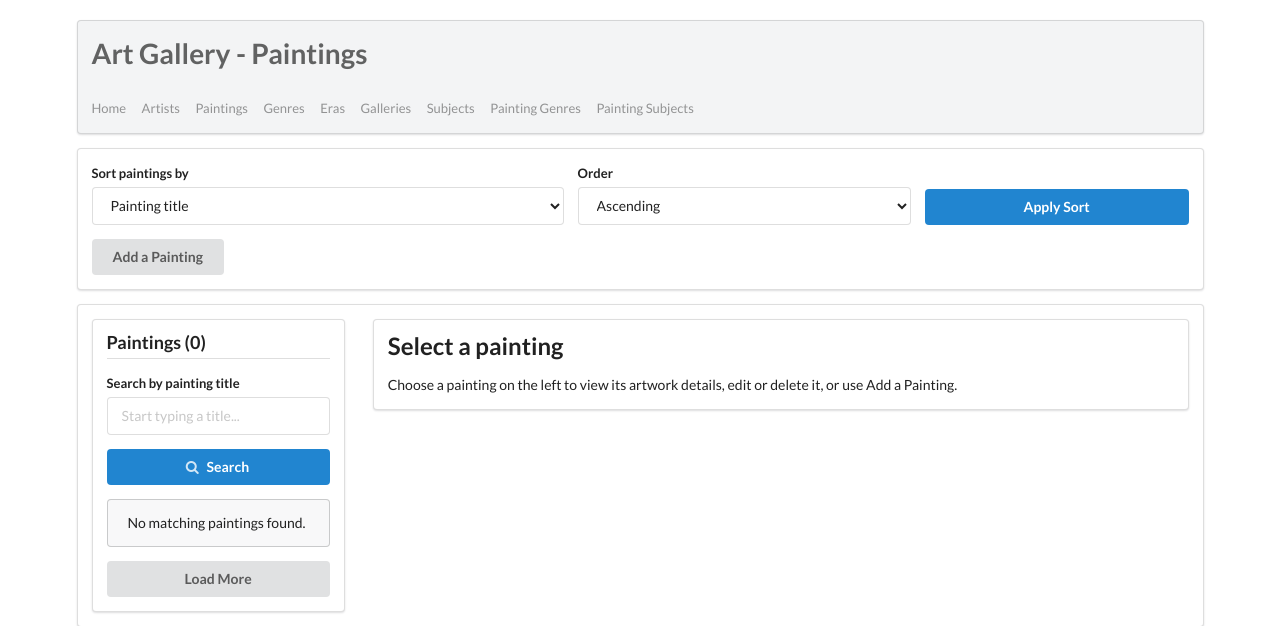
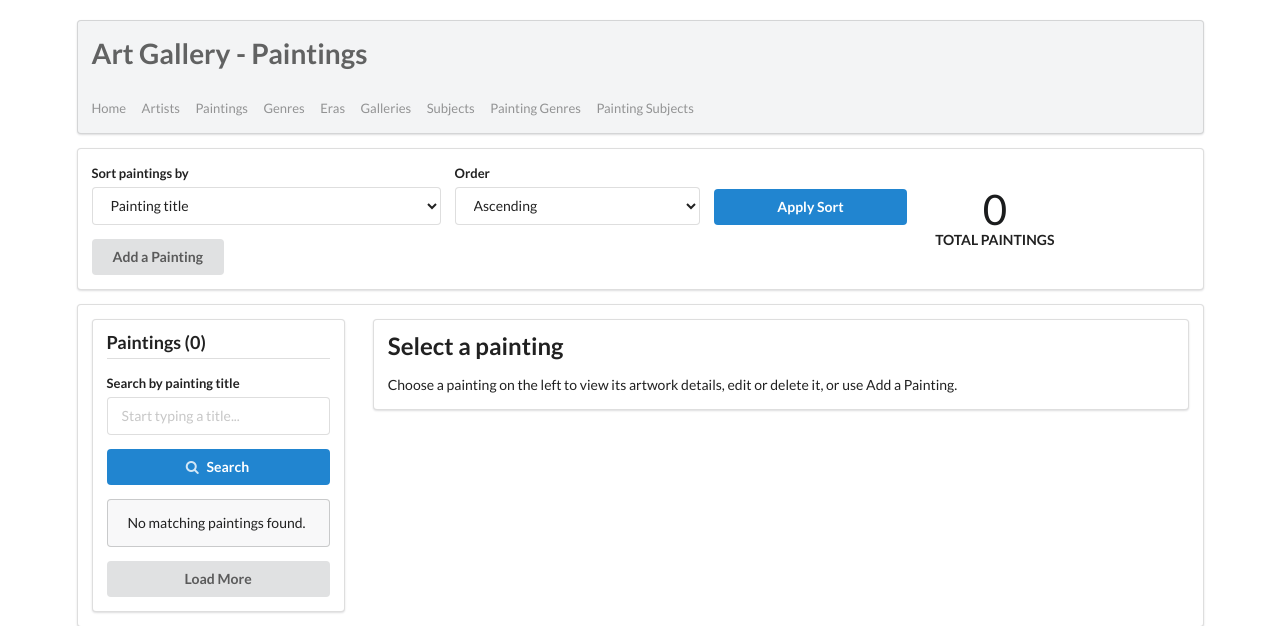
Before and after one commit to Hudhair/CS-4485.0W1-Project-Task1, a PHP site: page /paintings.php in a window 1280 px wide. Shown: the top 626 px of the page. Run offline with PHP 8.4, Linux system fonts and the light colour scheme; data that the repository does not hold is empty.

Commit message:
added total painting count, forgot in previous commit

```diff
--- a/paintings.php
+++ b/paintings.php
@@ -40,7 +40,7 @@ if ($search !== '') {
     $stmt->execute();
 }
 $list = $stmt->fetchAll();
-$totalPaintings = count($list);
+$totalPaintings = (int)$db->query('SELECT COUNT(*) FROM Paintings')->fetchColumn();
 function painting_sorted_url($paintingId, $sort, $direction, $search) {
     return 'paintings.php?' . http_build_query([
         'id' => (int)$paintingId, 'sort' => $sort, 'direction' => $direction, 'q' => $search
@@ -59,7 +59,7 @@ painting_header('Paintings');
 <?php if ($notice): ?><div class="ui positive message"><?= painting_h($notice) ?></div><?php endif; ?>
 <div class="ui segment">
   <div class="ui stackable grid middle aligned">
-    <div class="sixteen wide column">
+    <div class="twelve wide column">
       <form class="ui form" method="get" action="paintings.php">
         <?php if ($id !== null): ?><input type="hidden" name="id" value="<?= (int)$id ?>"><?php endif; ?>
         <?php if ($search !== ''): ?><input type="hidden" name="q" value="<?= painting_h($search) ?>"><?php endif; ?>
@@ -84,13 +84,19 @@ painting_header('Paintings');
       </form>
       <a class="ui button" href="painting-add.php">Add a Painting</a>
     </div>
+    <div class="four wide column">
+      <div class="ui small statistic">
+        <div class="value"><?= $totalPaintings ?></div>
+        <div class="label">Total Paintings</div>
+      </div>
+    </div>
   </div>
 </div>
   <div class="ui segment">
   <div class="ui stackable grid">
     <aside class="four wide column">
       <div class="ui segment">
-        <h3 class="ui dividing header">Paintings (<?= $totalPaintings ?>)</h3>
+        <h3 class="ui dividing header">Paintings (<?= count($list) ?>)</h3>
         <!-- submit search to filter paintings -->
         <form class="ui form" method="get" action="paintings.php" id="paintingSearchForm" style="margin-bottom:1rem">
           <input type="hidden" name="sort" value="<?= painting_h($sort) ?>">
```
